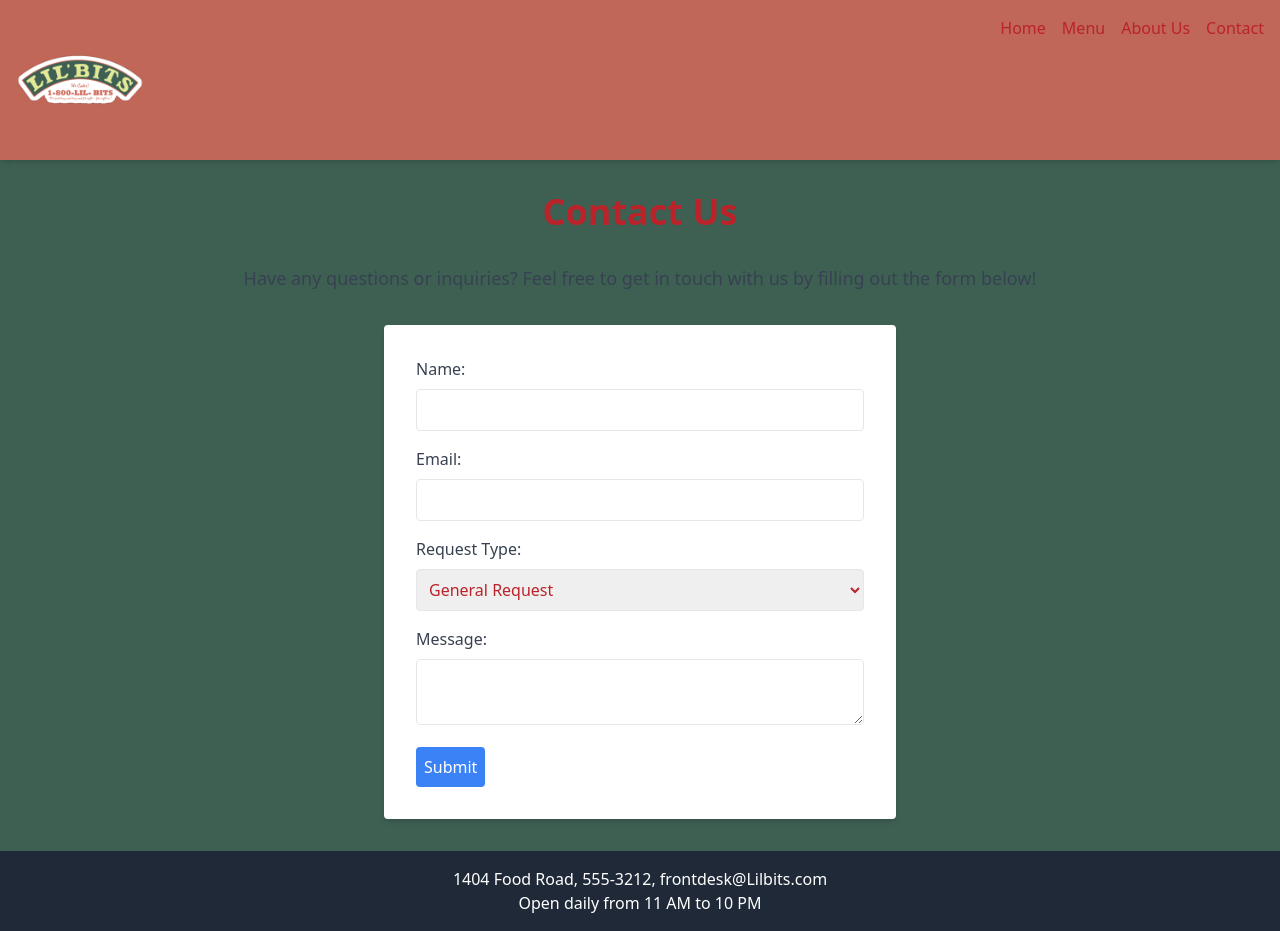
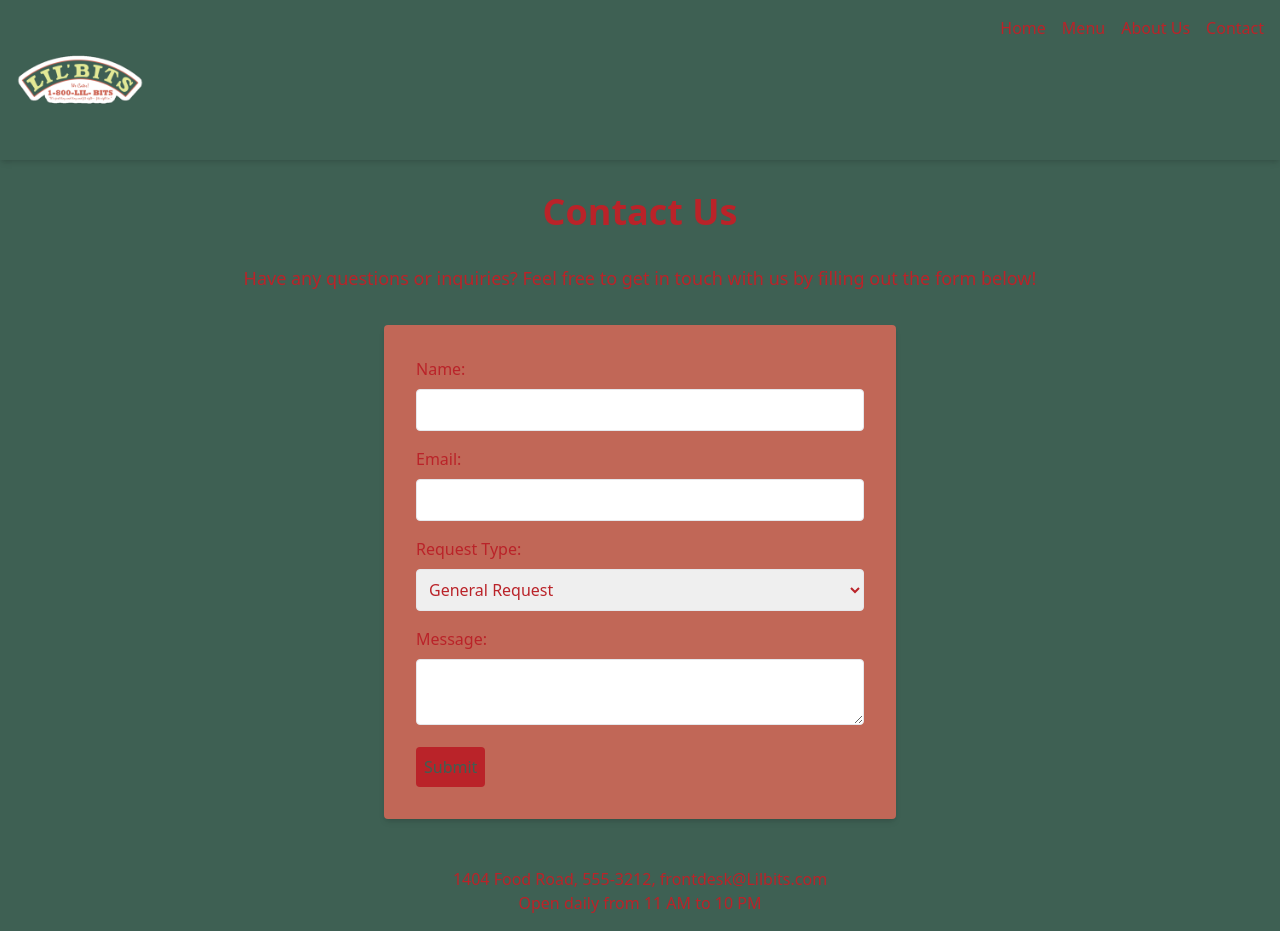
Before and after one commit to Ylur/Lokaverkefni, a Next.js app in the folder framendi/: page /contact in a window 1280 px wide. Built offline with nearby package versions, Linux system fonts and the light colour scheme.

Commit message:
litur = skelfing

```diff
--- a/framendi/src/app/about/page.tsx
+++ b/framendi/src/app/about/page.tsx
@@ -1,8 +1,7 @@
 "use client";
 
 import React, { FC } from "react";
-import Header from "../components/Header";
-import Footer from "../components/Footer";
+
 
 const AboutPage: FC = () => {
   return (
@@ -31,7 +30,7 @@ const AboutPage: FC = () => {
           <div className="absolute inset-0 bg-black opacity-50"></div>
           <div className="relative flex items-center justify-center h-full">
             <div className="text-center text-white">
-              {/* Additional text or elements can go here */}
+
             </div>
           </div>
         </div>
--- a/framendi/src/app/components/ContactForm.tsx
+++ b/framendi/src/app/components/ContactForm.tsx
@@ -2,9 +2,9 @@ import React, { FC } from 'react';
 
 const ContactForm: FC = () => {
   return (
-    <form className="max-w-lg mx-auto bg-white shadow-md rounded p-8 mt-8">
+    <form className="max-w-lg mx-auto bg-secondary shadow-md rounded p-8 mt-8">
       <div className="mb-4">
-        <label htmlFor="name" className="block text-gray-700">
+        <label htmlFor="name" className="block text-accent">
           Name:
         </label>
         <input
@@ -17,7 +17,7 @@ const ContactForm: FC = () => {
       </div>
 
       <div className="mb-4">
-        <label htmlFor="email" className="block text-gray-700">
+        <label htmlFor="email" className="block text-accent">
           Email:
         </label>
         <input
@@ -30,7 +30,7 @@ const ContactForm: FC = () => {
       </div>
 
       <div className="mb-4">
-        <label htmlFor="request" className="block text-gray-700">
+        <label htmlFor="request" className="block text-accent">
           Request Type:
         </label>
         <select
@@ -45,7 +45,7 @@ const ContactForm: FC = () => {
       </div>
 
       <div className="mb-4">
-        <label htmlFor="message" className="block text-gray-700">
+        <label htmlFor="message" className="block text-accent">
           Message:
         </label>
         <textarea
@@ -56,7 +56,7 @@ const ContactForm: FC = () => {
         ></textarea>
       </div>
 
-      <button type="submit" className="bg-blue-500 text-white p-2 rounded">
+      <button type="submit" className="bg-accent text-primary p-2 rounded">
         Submit
       </button>
     </form>
--- a/framendi/src/app/components/Footer.tsx
+++ b/framendi/src/app/components/Footer.tsx
@@ -2,7 +2,7 @@ import React, { FC } from 'react';
 
 const Footer: FC = () => {
   return (
-    <footer className="bg-gray-800 text-white p-4">
+    <footer className="bg-primary text-accent p-4">
       <div className="container mx-auto text-center">
         <p>1404 Food Road, 555-3212, frontdesk@Lilbits.com</p>
         <p>Open daily from 11 AM to 10 PM</p>
--- a/framendi/src/app/components/Header.tsx
+++ b/framendi/src/app/components/Header.tsx
@@ -6,7 +6,7 @@ import Image from "next/image";
 
 const Header: FC = () => {
   return (
-    <header className="bg-secondary shadow-md">
+    <header className="bg-primary shadow-md">
       <nav className="container mx-auto flex justify-between p-4">
         <div className="text-2xl font-bold">
           <Image
--- a/framendi/src/app/contact/page.tsx
+++ b/framendi/src/app/contact/page.tsx
@@ -10,7 +10,7 @@ const ContactPage: FC = () => {
     <>
       <div className="container mx-auto p-8">
         <h1 className="text-4xl font-bold text-center mb-8">Contact Us</h1>
-        <p className="text-lg text-gray-700 leading-relaxed text-center mb-8">
+        <p className="text-lg text-accent leading-relaxed text-center mb-8">
           Have any questions or inquiries? Feel free to get in touch with us by
           filling out the form below!
         </p>
--- a/framendi/src/app/page.tsx
+++ b/framendi/src/app/page.tsx
@@ -43,9 +43,9 @@ export default function HomePage() {
   return (
     <div className="container mx-auto p-8">
       {/* Main 2x2 grid container  */}
-      <div className="grid grid-cols-2 grid-rows-2 gap-4 border border-blue-500 p-4">
+      <div className="grid grid-cols-2 grid-rows-2 gap-4 border border-secondary p-4">
         {/* Upper Left: Carousel TODO ath með að breyta þessu*/}
-        <div className="border border-blue-500 p-4">
+        <div className="border border-secondary p-4">
           <div className="flex space-x-4 justify-center">
             <Image
               src="/Images/lb.png"
@@ -55,14 +55,14 @@ export default function HomePage() {
               className="object-cover"
             />
             <Image
-              src="/photos/sample2.jpg"
+              src="/Images/lb.png"
               alt="Diskur tvö"
               width={128}
               height={128}
               className="object-cover"
             />
             <Image
-              src="/photos/sample3.jpg"
+              src="/Images/lb.png"
               alt="Diskur þrjú"
               width={128}
               height={128}
@@ -72,14 +72,14 @@ export default function HomePage() {
         </div>
 
         {/* Upper Right: Placeholder Content */}
-        <div className="border border-blue-500 p-4">
+        <div className="border border-secondary p-4">
           {/* Add content */}
           <h2 className="text-xl mb-2">Welcome to Our Service</h2>
           <p>Additional information herdygerdy here.</p>
         </div>
 
         {/* Lower Left: Email Section */}
-        <div className="border border-blue-500 p-4 text-center">
+        <div className="border border-secondary p-4 text-center">
           <p className="mb-4">
             Please enter your email to continue your order or start a new one:
           </p>
@@ -87,19 +87,19 @@ export default function HomePage() {
             type="email"
             value={email}
             onChange={(e) => setEmail(e.target.value)}
-            className="border p-2 rounded mr-2 text-black"
+            className="border p-2 rounded mr-2 text-primary bg-secondary"
             placeholder="you@example.com"
           />
           <button
             onClick={handleStartOrder}
-            className="bg-blue-500 text-white p-2 rounded"
+            className="bg-secondary text-primary p-2 rounded"
           >
             Start Order
           </button>
         </div>
 
         {/* Lower Right: Order View (placeholder) */}
-        <div className="border border-blue-500 p-4">
+        <div className="border border-secondary p-4">
           <h2 className="text-xl mb-2">Your Current Order</h2>
           {/* TODO load order/dish/drinks  details here */}
           <p>No items selected yet.</p>
```
